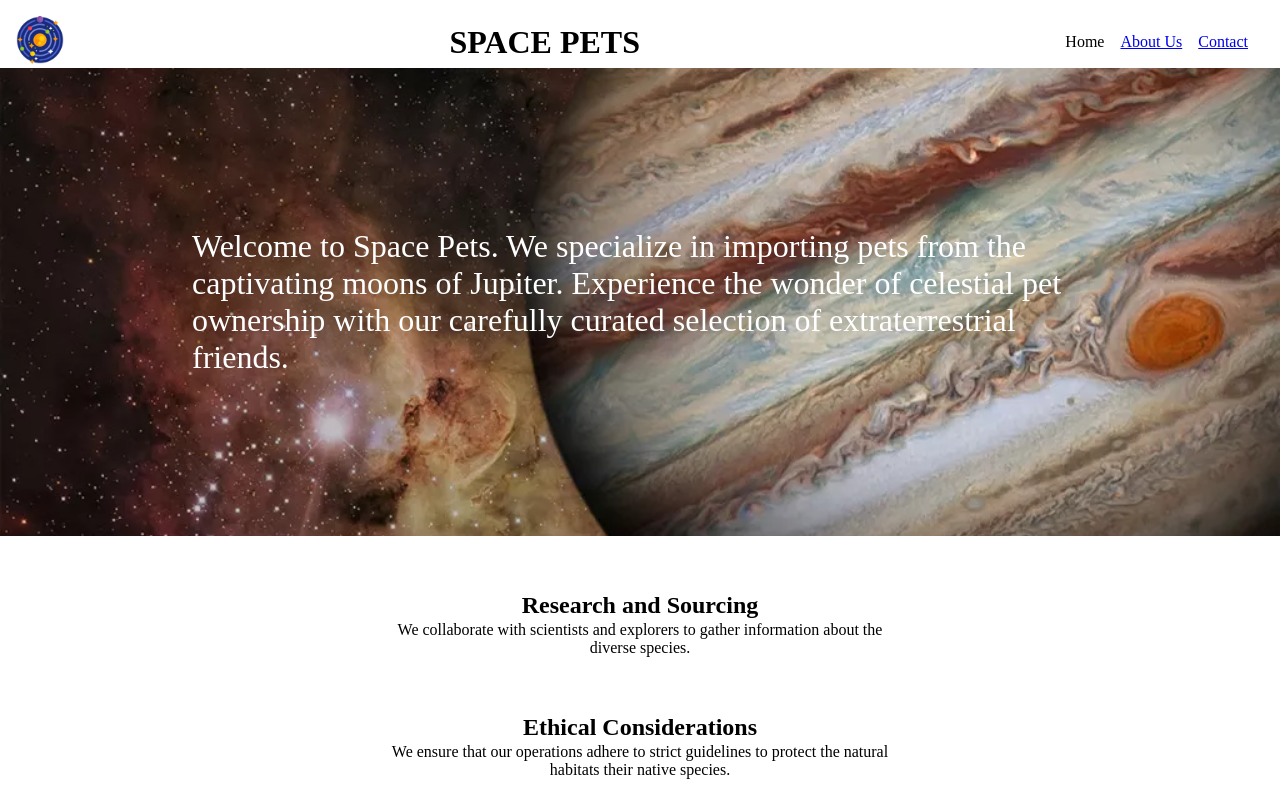
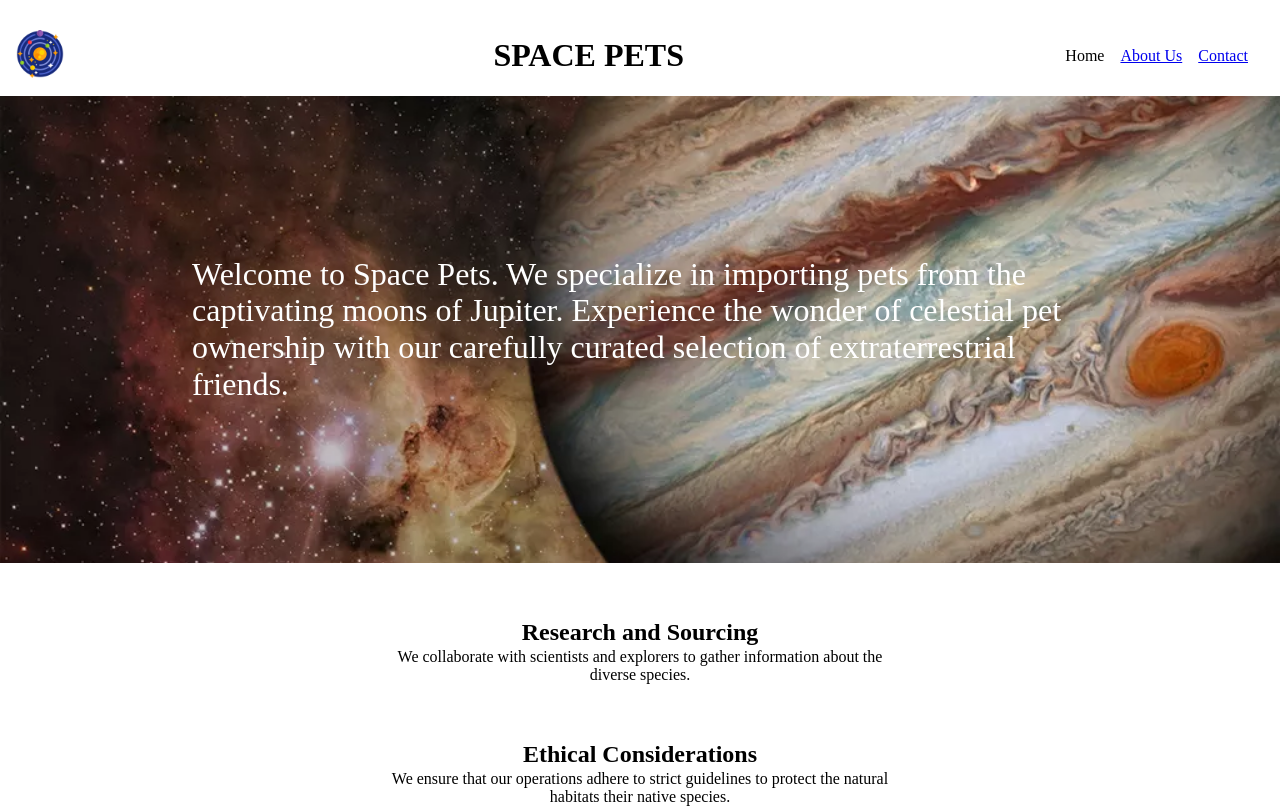
Before and after one commit to carlosalbertobuitragosantamaria/agency-repo, a plain HTML site: page index.html in a window 1280 px wide. Shown: the top 810 px of the page. Drawn offline with Linux system fonts and the light colour scheme.

Commit message:
STYLE. Title centred
 Relates #20. Not sure it made a difference but it looks good

```diff
--- a/styles.css
+++ b/styles.css
@@ -13,22 +13,18 @@ img {
     flex-wrap: wrap;
     align-items: center;
     padding-top: 1rem;
-}
-
-.link__logo {
-
+    justify-content: space-between;
 }
 
 .logo {
-    flex-grow: 2;
     width: 4rem;
     padding-left: 1rem;
 }
 
 .header__title {
-    flex-grow: 2;
+    flex-grow: 1;
     text-align: center;
-    margin: 0;
+
 }
 
 .menu {
@@ -38,6 +34,7 @@ img {
 
 }
 .menu__list {
+    padding-left: 0;
     display: flex;
     list-style-type: none;
     justify-content: center;
@@ -96,6 +93,13 @@ img {
         flex-basis: initial;
         order: initial;
     }
+    .header {
+
+    }
+    .header__title {
+
+        padding-left: 3rem;
+    }
     /* //////////////// INTRODUCTION ///////////////////// */
     .intro__image_container {
         padding: 8rem 12rem;
```
